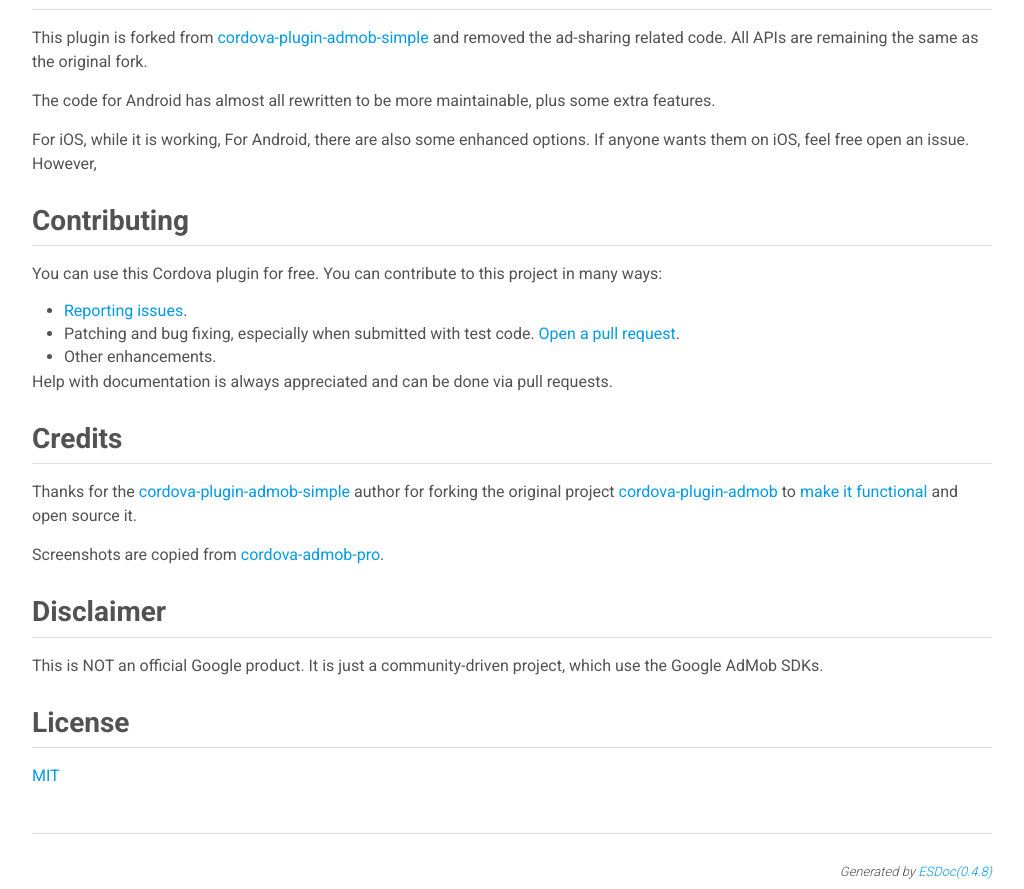
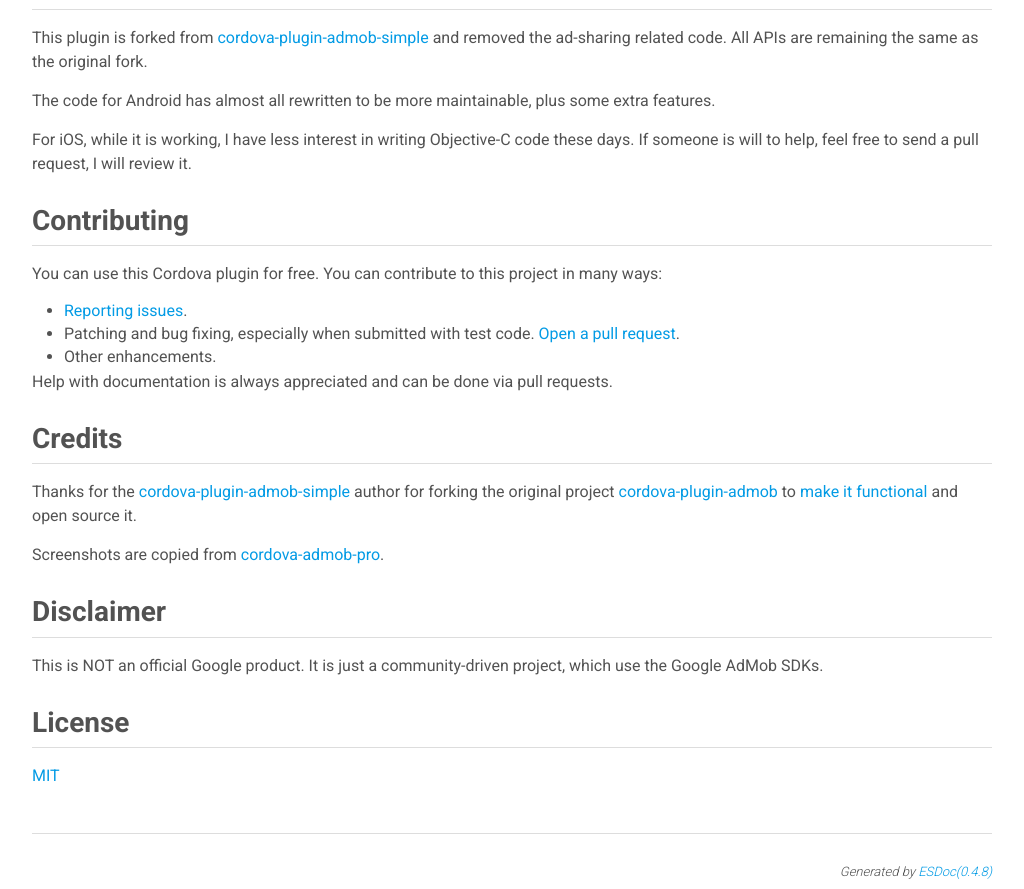
Before and after one commit to ratson/cordova-plugin-admob-free, a website: page index.html in a window 1280 px wide. Shown: the part 3980-4869 px from the top of the page, without its empty margins (238-1262 px from the left). Drawn offline with Linux system fonts and the light colour scheme.

Commit message:
Update page

```diff
--- a/index.html
+++ b/index.html
@@ -227,8 +227,7 @@
 <h2 id="status">Status</h2>
 <p>This plugin is forked from <a href="https://github.com/sunnycupertino/cordova-plugin-admob-simple">cordova-plugin-admob-simple</a> and removed the ad-sharing related code. All APIs are remaining the same as the original fork.</p>
 <p>The code for Android has almost all rewritten to be more maintainable, plus some extra features.</p>
-<p>For iOS, while it is working,
-For Android, there are also some enhanced options. If anyone wants them on iOS, feel free open an issue. However,</p>
+<p>For iOS, while it is working, I have less interest in writing Objective-C code these days. If someone is will to help, feel free to send a pull request, I will review it.</p>
 <h2 id="contributing">Contributing</h2>
 <p>You can use this Cordova plugin for free. You can contribute to this project in many ways:</p>
 <ul>
```
